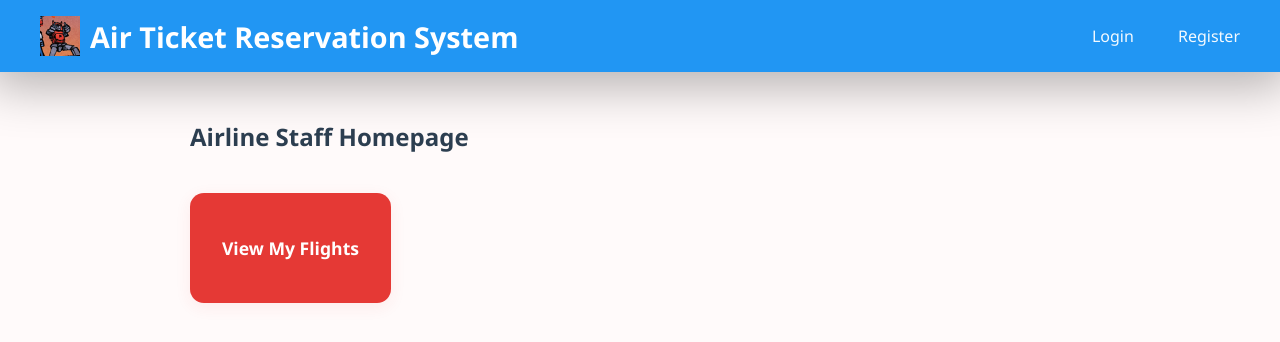
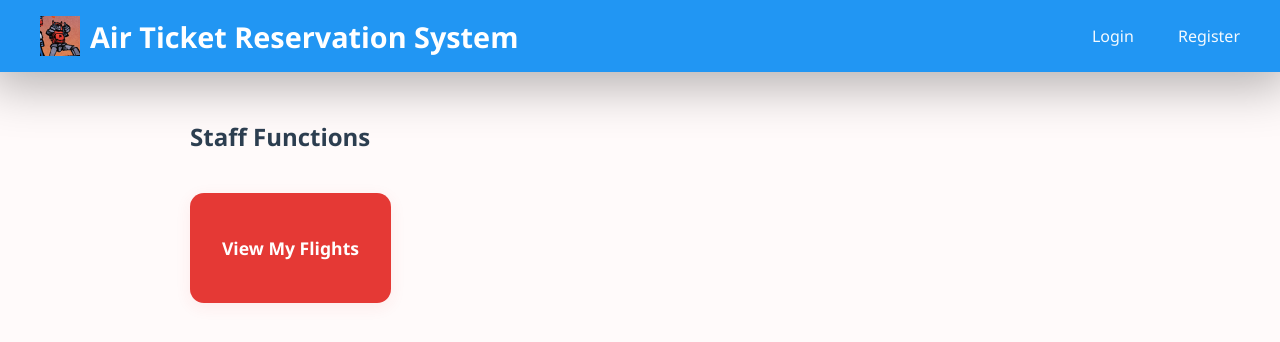
Before and after one commit to LewisZZZ-Zhang/AirTicketReservationSystem, a Flask app: template templates/staff_home.html in a window 1280 px wide. Shown: the top 342 px of the page. Run offline with Flask 3, Linux system fonts and the light colour scheme; the template is opened without the code that fills it, so the values that code supplies are empty.

Commit message:
Update staff_home.html

```diff
--- a/templates/staff_home.html
+++ b/templates/staff_home.html
@@ -1,7 +1,7 @@
 {% extends "layout.html" %}
 {% block content %}
 <div class="container staff-theme" style="max-width: 900px;">
-    <h2>Airline Staff Homepage</h2>
+    <h2>Staff Functions</h2>
     <div class="staff-btn-grid">
         <a href="{{ url_for('view_my_flights') }}" class="staff-btn">View My Flights</a>
     </div>
```
